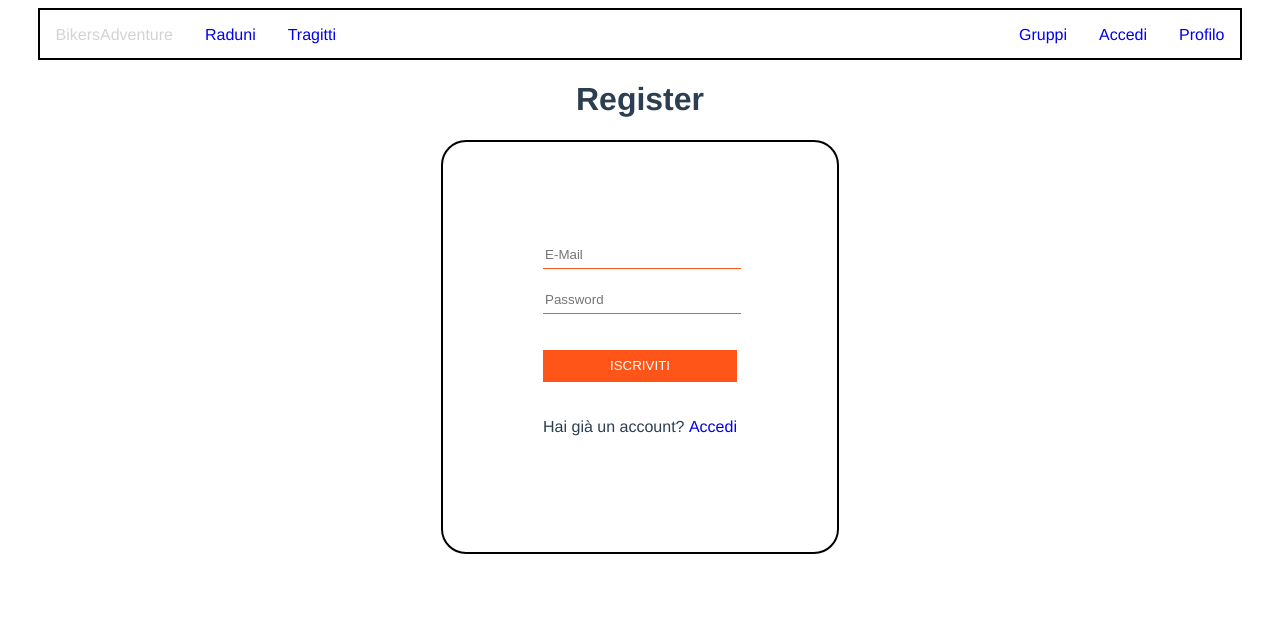
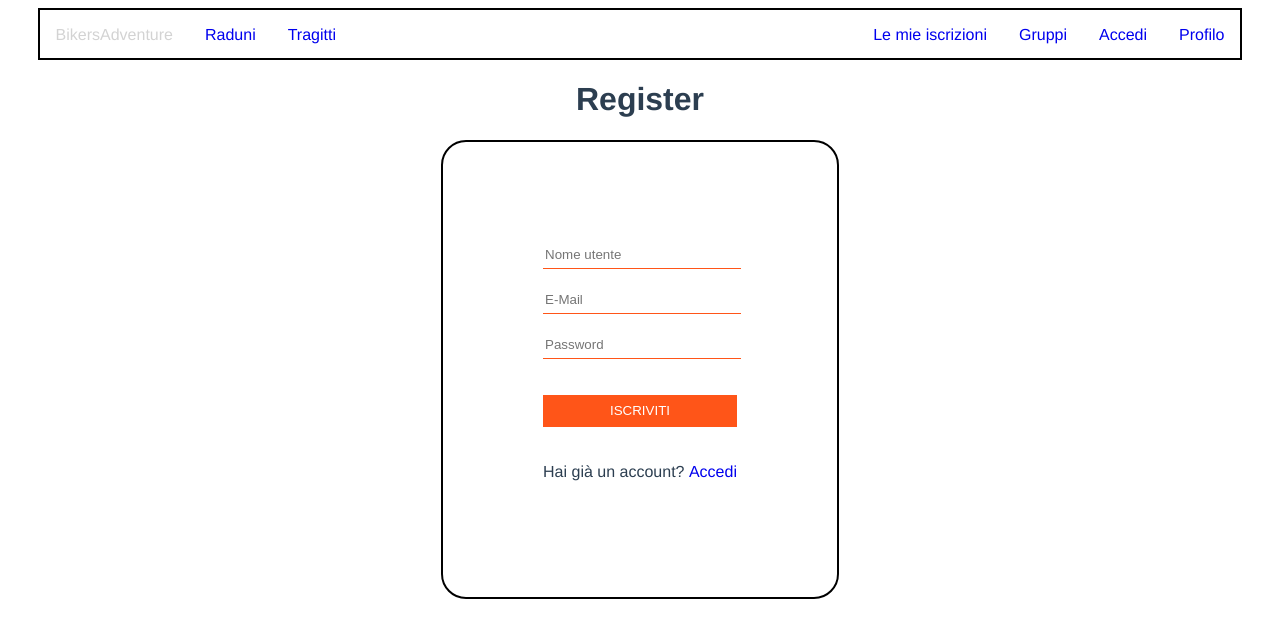
Before and after one commit to ProgettoBikersAdentureJMS/nodeBikersAdventure, a Vue app: page /register in a window 1280 px wide. Shown: the top 638 px of the page. Built offline with nearby package versions, Linux system fonts and the light colour scheme; what vue3-openlayers would draw is missing.

Commit message:
Registrazione degli utenti sul db

```diff
--- a/src/components/Login.vue
+++ b/src/components/Login.vue
@@ -1,5 +1,5 @@
 <template>
-    <div id="login">
+    <form id="login" @submit.prevent="login">
         <input type="text" placeholder="E-Mail" v-model="email" required>
         <br>
         <br>
@@ -8,10 +8,10 @@
         <br>
         <p id="error" v-if="errorMsg"> {{ errorMsg }} </p>
         <br>
-        <button @click="login">ACCEDI</button>
+        <input type="submit" value="ACCEDI">
         <br>
         <p>Non hai ancora un account?&nbsp;<a href="/register">Registrati</a></p>
-    </div>
+    </form>
 </template>
 
 <script>
@@ -29,19 +29,18 @@
             login() {
                 signInWithEmailAndPassword(getAuth(), this.email, this.password)
                 .then(() => {
-                    this.$router.push("/");
+                    this.$router.push("/")
                 })
                 .catch((error) => {
-                    console.log(error)
                     switch (error.code) {
                         case "auth/invalid-email":
-                            errorMsg = "E-Mail non corretta"
+                            this.errorMsg = "E-Mail non corretta"
                             break
                         case "auth/user-not-found":
-                            errorMsg = "Questo utente non esiste"
+                            this.errorMsg = "Questo utente non esiste"
                             break
                         case "auth/wrong-password":
-                            errorMsg = "Password non corretta"
+                            this.errorMsg = "Password non corretta"
                             break
                     }
                 })
@@ -66,7 +65,7 @@
         border-bottom: 1px solid rgba(255, 68, 0, 0.906);
     }
 
-    #login button {
+    #login input[type="submit"] {
         margin-bottom: 20px;
         height: 4vh;
         width: 100%;
--- a/src/components/Nav.vue
+++ b/src/components/Nav.vue
@@ -6,6 +6,7 @@
             <a href="/journeys">Tragitti</a>
         </div>
         <div id="right">
+            <a href="/subscriptions">Le mie iscrizioni</a>
             <a href="/groups">Gruppi</a>
             <a href="/login">Accedi</a>
             <a href="/profile">Profilo</a>
--- a/src/components/Register.vue
+++ b/src/components/Register.vue
@@ -1,5 +1,8 @@
 <template>
-    <div id="register">
+    <form id="register" @submit.prevent="register">
+        <input type="text" placeholder="Nome utente" v-model="username" required>
+        <br>
+        <br>
         <input type="email" placeholder="E-Mail" v-model="email" required>
         <br>
         <br>
@@ -8,18 +11,20 @@
         <br>
         <p id="error" v-if="errorMsg"> {{ errorMsg }} </p>
         <br>
-        <button @click="register">ISCRIVITI</button>
+        <input type="submit" value="ISCRIVITI">
         <br>
         <p>Hai già un account?&nbsp;<a href="/login">Accedi</a></p>
-    </div>
+    </form>
 </template>
 
 <script>
     import { getAuth, createUserWithEmailAndPassword } from "firebase/auth"
+    import { getFirestore, doc, setDoc } from "firebase/firestore"
 
     export default {
         data() {
             return {
+                username: "",
                 email: "",
                 password: "",
                 errorMsg: ""
@@ -61,7 +66,20 @@
             register() {
                 if (this.checkPasswordComplexity()) {
                     createUserWithEmailAndPassword(getAuth(), this.email, this.password)
+                    .then(user => {
+                        const path = "utenti/" + this.username
+                        const userPath = doc(getFirestore(), path)
+                        const userData = {
+                            username: this.username,
+                            email: user.user.email
+                        }
+
+                        setDoc(userPath, userData)
+
+                        this.$router.push("/login")
+                    })
                     .catch((error) => {
+                        console.log(error)
                         switch (error.code) {
                             case "auth/email-already-in-use":
                                 this.errorMsg = "L'utente esiste già"
@@ -96,7 +114,7 @@
         text-align: left;
     }
 
-    #register button {
+    #register input[type="submit"] {
         margin-bottom: 20px;
         height: 4vh;
         width: 100%;
--- /dev/null
+++ b/src/components/Subscriptions.vue
@@ -0,0 +1,7 @@
+<template>
+    <h1>Subscriptions</h1>
+</template>
+
+<style>
+
+</style>
--- a/src/main.js
+++ b/src/main.js
@@ -6,8 +6,9 @@ import OpenLayersMap from 'vue3-openlayers'
 import 'vue3-openlayers/dist/vue3-openlayers.css'
 
 // Firebase
-import { initializeApp } from "firebase/app";
-import { getAnalytics } from "firebase/analytics";
+import { initializeApp } from "firebase/app"
+import { getAnalytics } from "firebase/analytics"
+import { getFirestore } from "firebase/firestore"
 
 // Views
 import App from './App.vue'
@@ -17,6 +18,7 @@ import Journeys from './views/Journeys.vue'
 import Register from './views/Register.vue'
 import Login from './views/Login.vue'
 import Profile from './views/Profile.vue'
+import Subscriptions from './views/Subscriptions.vue'
 
 // Routing config
 const router = createRouter({
@@ -27,7 +29,8 @@ const router = createRouter({
         {path: '/journeys', name: 'Journeys', component: Journeys},
         {path: '/register', name: 'Register', component: Register},
         {path: '/login', name: 'Login', component: Login},
-        {path: '/profile', name: 'Profile', component: Profile}
+        {path: '/profile', name: 'Profile', component: Profile},
+        {path: '/subscriptions', name: 'subscriptions', component: Subscriptions}
     ]
 })
 
@@ -40,10 +43,11 @@ const firebaseConfig = {
   messagingSenderId: "1076087557127",
   appId: "1:1076087557127:web:a2ee2b1a88ba6ceb8c2ea2",
   measurementId: "G-T9BVL2S79H"
-};
+}
 
-const app = initializeApp(firebaseConfig);
-const analytics = getAnalytics(app);
+const app = initializeApp(firebaseConfig)
+const analytics = getAnalytics(app)
+const firestore = getFirestore()
 
 createApp(App)
 .use(router)
--- a/src/views/Profile.vue
+++ b/src/views/Profile.vue
@@ -1,31 +1,102 @@
 <template>
     <div>
         <h1>Profile</h1>
-        <button @click="confirmEmail">Email</button>
-        <p v-if="email"> {{ email }} </p>
-        <p v-if="verifiedMail"> {{ verifiedMail ? "verificato" : "non verificato" }} </p>
+        <button @click="getData">Data</button>
+        <p>E-Mail: {{ email }}</p>
+        <button @click="logOut">ESCI</button>
+        <hr>
+        <h3>Modifica email</h3>
+        <form id="changePassword" @submit.prevent="changePassword">
+            <input type="text" v-model="oldEmail" placeholder="Vecchia email" required>
+            <br>
+            <br>
+            <input type="text" v-model="newEmail" placeholder="Nuova email" required>
+            <br>
+            <br>
+            <input type="submit" value="MODIFICA">
+            <br>
+            <p v-if="errMsg" id="error">{{ errMsg }}</p>
+        </form>
     </div>
 </template>
 
 <script>
-    import { getAuth, sendEmailVerification } from "firebase/auth"
+    import { getAuth, updateEmail } from "firebase/auth"
 
     export default {
         data() {
             return {
-                email: getAuth().currentUser.email,
-                verifiedMail: getAuth().currentUser.emailVerified
+                email: "",
+                oldEmail: "",
+                newEmail: "",
+                errMsg: ""
             }
         },
-
         methods: {
-            confirmEmail() {
-                console.log(getAuth().currentUser)
-                sendEmailVerification(getAuth().currentUser)
+            getData() {
+                if (getAuth().currentUser != null) {
+                    this.email = getAuth().currentUser.email
+                }
+            },
+            logOut() {
+                getAuth().signOut()
                 .then(() => {
-                    console.log("email")
+                    this.$router.push("/")
                 })
+            },
+            changePassword() {
+                if (this.oldEmail == this.email) {
+                    if (this.oldEmail != this.newEmail) {
+                        updateEmail(getAuth(), this.newEmail)
+                        .then()
+                        .catch(error => {
+                            console.log(error)
+                        })
+                    } else {
+                        this.errMsg = "La nuova email deve essere diversa dalla vecchia"
+                    }
+                } else {
+                    this.errMsg = "La vecchia email non corrisponde a quella attuale"
+                }
             }
         }
     }
 </script>
+
+<style>
+    button {
+        margin-bottom: 20px;
+        height: 4vh;
+        width: 15vh;
+        background: rgba(255, 68, 0, 0.906);
+        color: white;
+        border: 0;
+    }
+
+    #changePassword {
+        margin: auto;
+        width: fit-content;
+        padding: 20px;
+    }
+
+    input{
+        width: 100%;
+        height: 3vh;
+        border: 0;
+        border-bottom: 1px solid rgba(255, 68, 0, 0.906);
+    }
+
+    input[type="submit"] {
+        margin-bottom: 20px;
+        height: 4vh;
+        width: 100%;
+        background: rgba(255, 68, 0, 0.906);
+        color: white;
+        border: 0;
+    }
+
+
+    #error {
+        color: red;
+    }
+</style>
--- /dev/null
+++ b/src/views/Subscriptions.vue
@@ -0,0 +1,13 @@
+<template>
+    <Subscriptions />
+</template>
+
+<script>
+    import Subscriptions from "../components/Subscriptions.vue"
+
+    export default {
+        components: {
+            Subscriptions
+        }
+    }
+</script>
```
